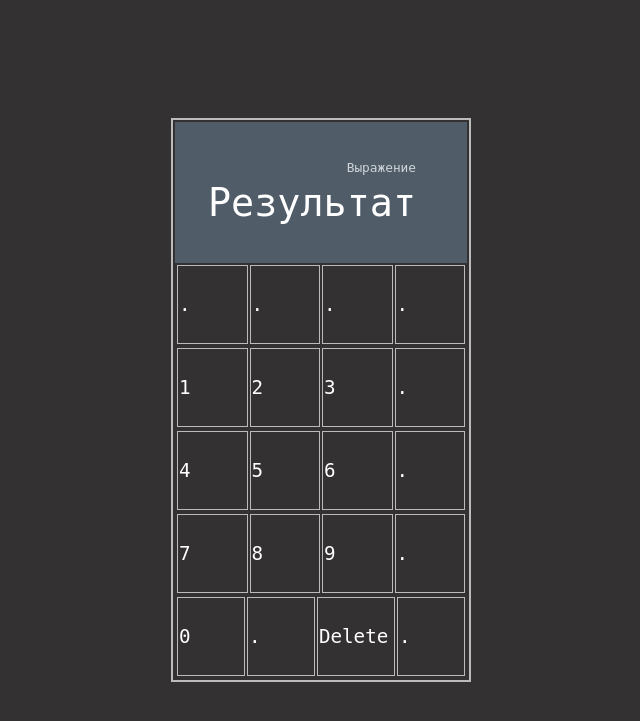
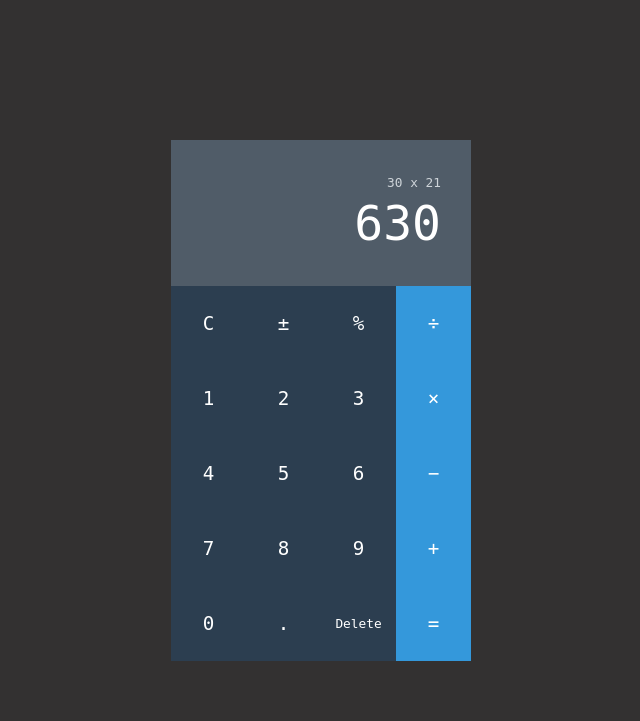
Before and after one commit to serVmik/hexlet-flask-example, a Flask app: page /calculator in a window 1280 px wide. Shown: the top 721 px of the page, without its empty margins (319-959 px from the left). Run offline with Flask 3, Linux system fonts and the light colour scheme.

Commit message:
complete layout calculator

```diff
--- a/static/css/calculator.css
+++ b/static/css/calculator.css
@@ -1,7 +1,7 @@
 @font-face {
   font-weight: 400;
   font-family: "Roboto Mono";
-/*  src: url("../fonts/RobotoMono-Regular.woff2") format("woff2"); */
+  src: url("../fonts/RobotoMono-Regular.woff2") format("woff2");
 }
 
 body {
@@ -24,39 +24,45 @@ p {
 /* BEGIN (write your solution here) */
 .calculation {
   width: 300px;
-  color: #2c3e50;
+  background-color: #2c3e50;
+  font-family: "Roboto Mono", monospace;
 }
 
 .screen {
   display: block;
   border: 0;
-  background: 0;
   padding: 30px;
+  margin: 0;
   color: white;
-  background: #505c68;
+  background-color: #505c68;
   text-align: right;
-  font-size: 0.8rem;
+  font-family: "Roboto Mono", monospace;
 }
 
-table {
-  border: 2px solid #bbb;
+.button-row {
+  column-count: 4;
+  column-gap: 0;
 }
 
-.button {
+.button-item {
   display: block;
+  padding: 0;
+  margin: 0;
+  column-gap: 0;
+  height: 75px;
+  width: 100%;
   border: 0;
   background: 0;
   cursor: pointer;
   font-size: 1.2em;
-
+  font-family: "Roboto Mono", monospace;
   color: white;
 }
 
-.button > td {
-  border: 1px solid #bbb;
-  height: 75px;
-  width: 75px;
+.button-item:hover {
+  background: #364c63;
 }
+
 
 /* END */
 
--- a/templates/calculator.html
+++ b/templates/calculator.html
@@ -8,50 +8,42 @@
   <title>Калькулятор</title>
 </head>
 <body>
-  <div>
+  <div class="calculation">
     <!-- BEGIN (write your solution here) -->
-    <table class="calculation">
-      <tr class="screen">
-        <td colspan="4">
-          <p class="text-gray">
-            Выражение
-          </p>
-          <p class="text-big">
-            Результат
-          </p>
-        </td>
-      </tr>
-      <tr class="button">
-        <td>.</td>
-        <td>.</td>
-        <td>.</td>
-        <td>.</td>
-      </tr>
-      <tr class="button">
-        <td>1</td>
-        <td>2</td>
-        <td>3</td>
-        <td>.</td>
-      </tr>
-      <tr class="button">
-        <td>4</td>
-        <td>5</td>
-        <td>6</td>
-        <td>.</td>
-      </tr>
-      <tr class="button">
-        <td>7</td>
-        <td>8</td>
-        <td>9</td>
-        <td>.</td>
-      </tr>
-      <tr class="button">
-        <td>0</td>
-        <td>.</td>
-        <td>Delete</td>
-        <td>.</td>
-      </tr>
-    </table>
+        <section class="screen">
+          <p class="text-gray small">30 x 21</p>
+          <p class="text-big">630</p>
+        </section>
+        <section class="button-row">
+          <button class="button-item">C</button>
+          <button class="button-item">&plusmn;</button>
+          <button class="button-item">%</button>
+          <button class="button-item bg-blue">&divide;</button>
+        </section>
+        <section class="button-row">
+          <button class="button-item">1</button>
+          <button class="button-item">2</button>
+          <button class="button-item">3</button>
+          <button class="button-item bg-blue">&times;</button>
+        </section>
+        <section class="button-row">
+          <button class="button-item">4</button>
+          <button class="button-item">5</button>
+          <button class="button-item">6</button>
+          <button class="button-item bg-blue">&minus;</button>
+        </section>
+        <section class="button-row">
+          <button class="button-item">7</button>
+          <button class="button-item">8</button>
+          <button class="button-item">9</button>
+          <button class="button-item bg-blue">&plus;</button>
+        </section>
+        <section class="button-row">
+          <button class="button-item">0</button>
+          <button class="button-item">.</button>
+          <button class="button-item small">Delete</button>
+          <button class="button-item bg-blue">&equals;</button>
+        </section>
     <!-- END -->
   </div>
 </body>
--- a/templates/index.html
+++ b/templates/index.html
@@ -6,7 +6,7 @@
   <body>
     <h1>Верстка</h1>
     <ul>
-      <li><a href="{{ url_for('get_calculator') }}">Калькулятор</a></li>
+      <li><a href="{{ url_for('get_calculator') }}">Калькулятор (column)</a></li>
       <li><a href="{{ url_for('get_temp') }}">Temp</a></li>
     <h1>Flask</h1>
     </ul>
```
